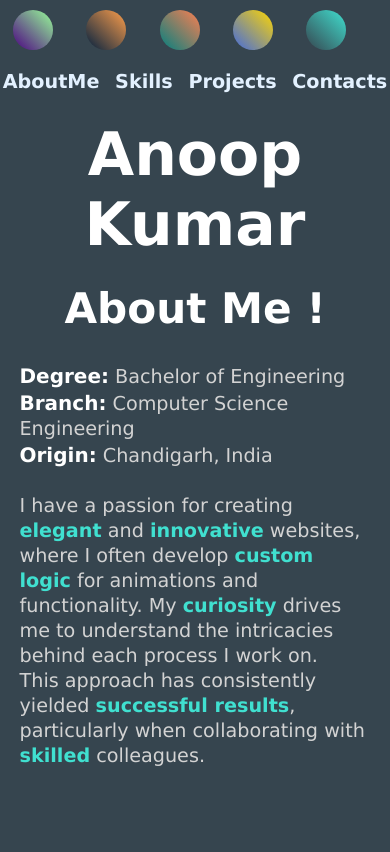
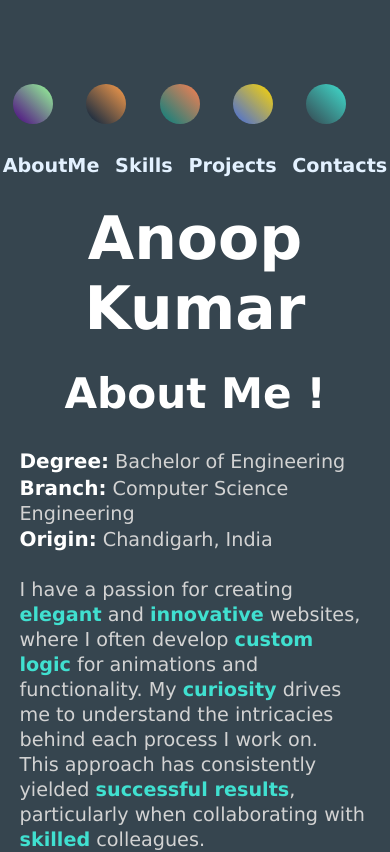
Before and after one commit to Anoop-Kumar-31/MyPortfolio, a React (Create React App) app: page / in a window 390 px wide. Shown: the top 852 px of the page. Built offline with nearby package versions, Linux system fonts and the light colour scheme.

Commit message:
Revert "Update App.css"
This reverts commit ad011c6cb6a1da49cceb30cc1de57dcd926ff51a.

```diff
--- a/src/App.css
+++ b/src/App.css
@@ -493,15 +493,10 @@ icons>img{
   }
   .themes{
     margin-left: -15px !important;
-    margin-bottom: 20px;
-    button{
-      margin-top: 10px !important;
-    }
+    margin-bottom: 30px;
   }
   nav{
     display: grid;
-    margin-top: 0;
-    padding-top: 0;
     /* flex-direction: column !important; */
     /* margin-bottom: 0 !important; */
     /* align-items: center; */
```
